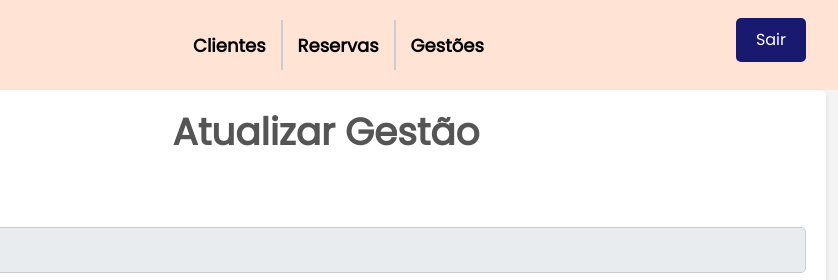
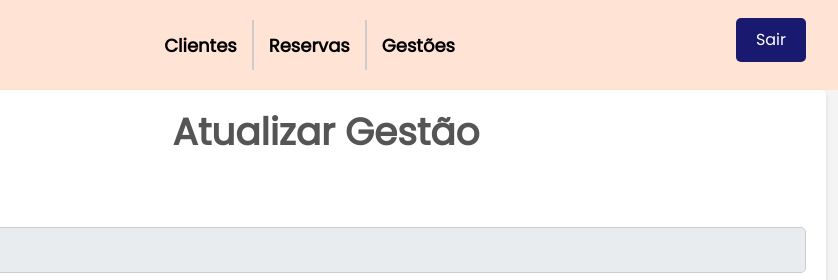
Before and after one commit to ICEI-PUC-Minas-PPLES-TI/plf-es-2024-1-ti4-0648100-recanto-do-guerreiro, a plain HTML site: page Codigo/client/html/attGestao.html in a window 1024 px wide. Shown: the top 280 px of the page, 186-1024 px from the left. Drawn offline with nearby package versions, Linux system fonts and the light colour scheme; no server answers; sample sign-in values are in the browser's storage.

Commit message:
Front-end

```diff
--- a/Codigo/client/css/attClientes.css
+++ b/Codigo/client/css/attClientes.css
@@ -226,6 +226,12 @@ footer {
     }
 }
 
+@media screen and (max-width: 1170px) and (min-width: 769px) and (orientation: landscape) {
+    .menu {
+        padding-left: 17%;
+    }
+}
+
 /* Media query para telas menores */
 @media screen and (max-width: 768px) {
     nav {
--- a/Codigo/client/css/attGestao.css
+++ b/Codigo/client/css/attGestao.css
@@ -229,6 +229,12 @@ footer {
     }
 }
 
+@media screen and (max-width: 1170px) and (min-width: 769px) and (orientation: landscape) {
+    .menu {
+        padding-left: 17%;
+    }
+}
+
 /* Media query para telas menores */
 @media screen and (max-width: 768px) {
     nav {
--- a/Codigo/client/css/attReservas.css
+++ b/Codigo/client/css/attReservas.css
@@ -235,6 +235,12 @@ footer {
     }
 }
 
+@media screen and (max-width: 1170px) and (min-width: 769px) and (orientation: landscape) {
+    .menu {
+        padding-left: 17%;
+    }
+}
+
 /* Media query para telas menores */
 @media screen and (max-width: 768px) {
     nav {
--- a/Codigo/client/css/crudClientes.css
+++ b/Codigo/client/css/crudClientes.css
@@ -268,6 +268,12 @@ footer {
     text-decoration: underline;
 }
 
+@media screen and (max-width: 1170px) and (min-width: 769px) and (orientation: landscape) {
+    .menu {
+        padding-left: 17%;
+    }
+}
+
 /* Media query para telas menores */
 @media screen and (max-width: 768px) {
     nav {
--- a/Codigo/client/css/crudGestao.css
+++ b/Codigo/client/css/crudGestao.css
@@ -312,6 +312,12 @@ footer {
     text-decoration: underline;
 }
 
+@media screen and (max-width: 1170px) and (min-width: 769px) and (orientation: landscape) {
+    .menu {
+        padding-left: 17%;
+    }
+}
+
 /* Media query para telas menores */
 @media screen and (max-width: 768px) {
     nav {
--- a/Codigo/client/css/crudReservas.css
+++ b/Codigo/client/css/crudReservas.css
@@ -320,6 +320,12 @@ footer {
     text-decoration: underline;
 }
 
+@media screen and (max-width: 1170px) and (min-width: 769px) and (orientation: landscape) {
+    .menu {
+        padding-left: 17%;
+    }
+}
+
 /* Media query para telas menores */
 @media screen and (max-width: 768px) {
     nav {
```
